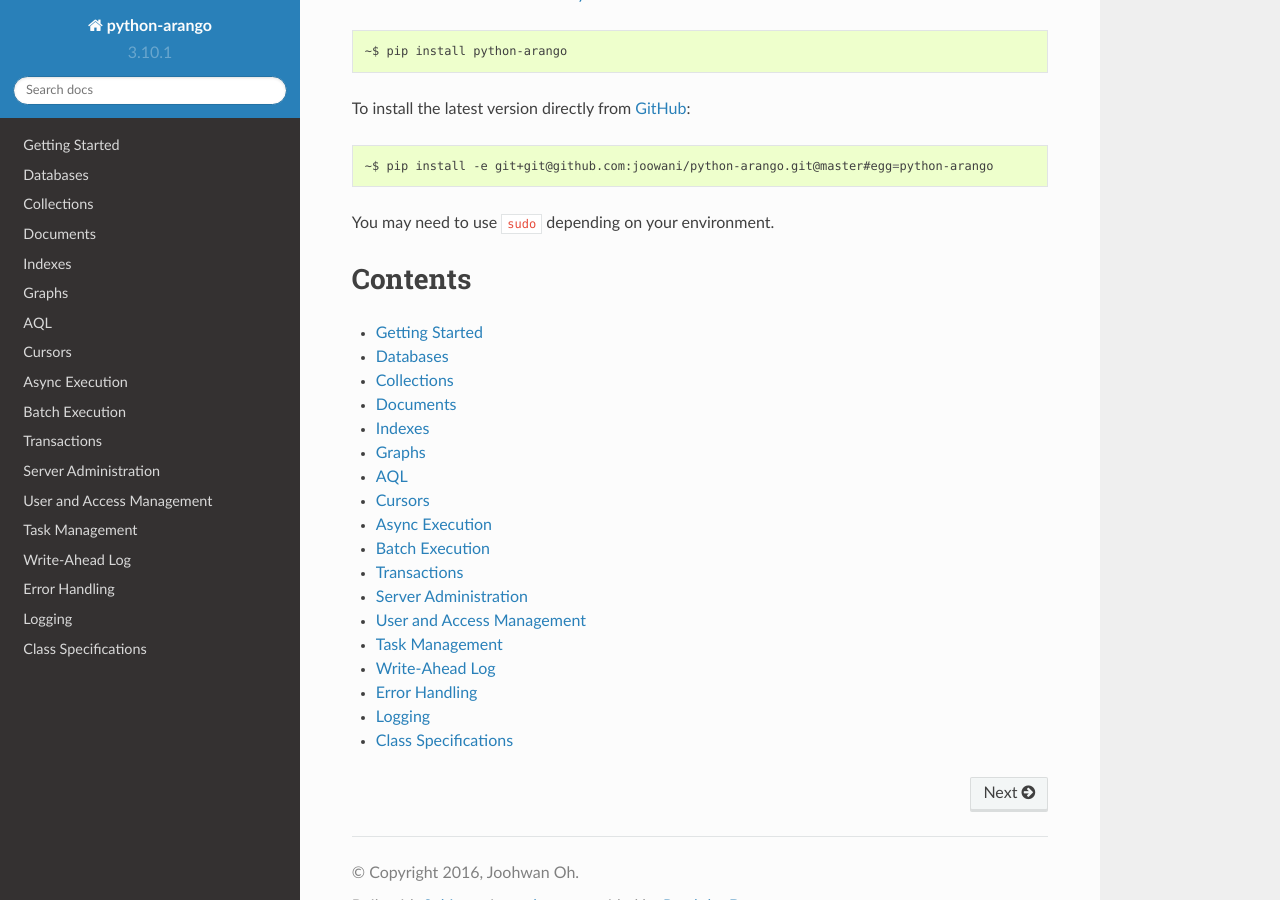
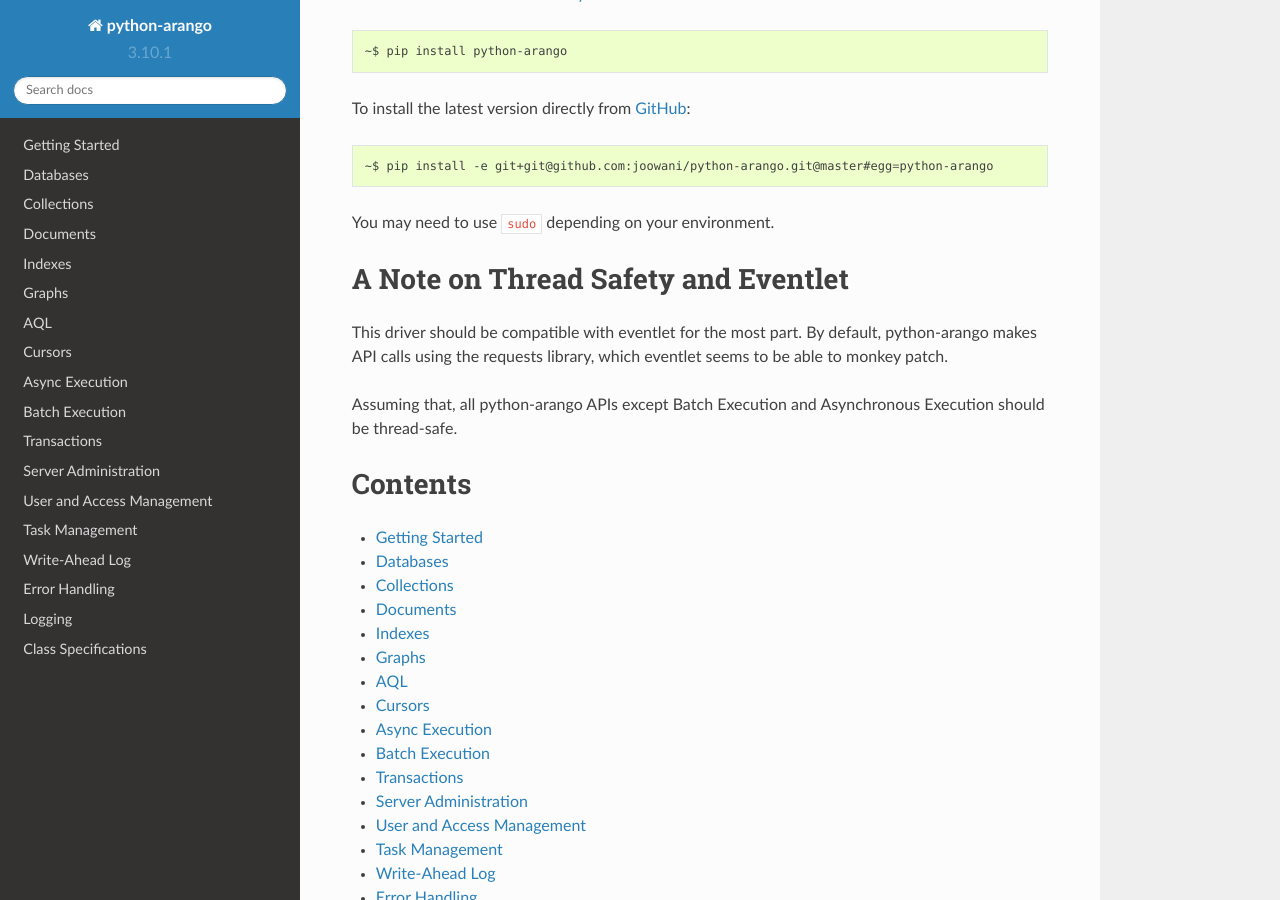
Before and after one commit to arangodb/python-arango, a Sphinx documentation site: the page built from docs/index.rst, in a window 1280 px wide and 900 px high, scrolled down 647 px. Built offline with Sphinx 7.4.7 and the Read the Docs theme 2.0.0, drawn with Linux system fonts in a browser that asks for light colours.

Commit message:
Update index.rst to point on thread safety
As dicussed at https://github.com/joowani/python-arango/issues/50, I've edited the index page to reflect changes on the documentation about thread safety of the driver.

```diff
--- a/docs/index.rst
+++ b/docs/index.rst
@@ -47,6 +47,13 @@
 .. _PyPi: https://pypi.python.org/pypi/python-arango
 .. _GitHub: https://github.com/joowani/python-arango
 
+A Note on Thread Safety and Eventlet
+========
+
+This driver should be compatible with eventlet for the most part. By default, python-arango makes API calls using the requests library, which eventlet seems to be able to monkey patch.
+
+Assuming that, all python-arango APIs except Batch Execution and Asynchronous Execution should be thread-safe.
+
 
 Contents
 ========
```
